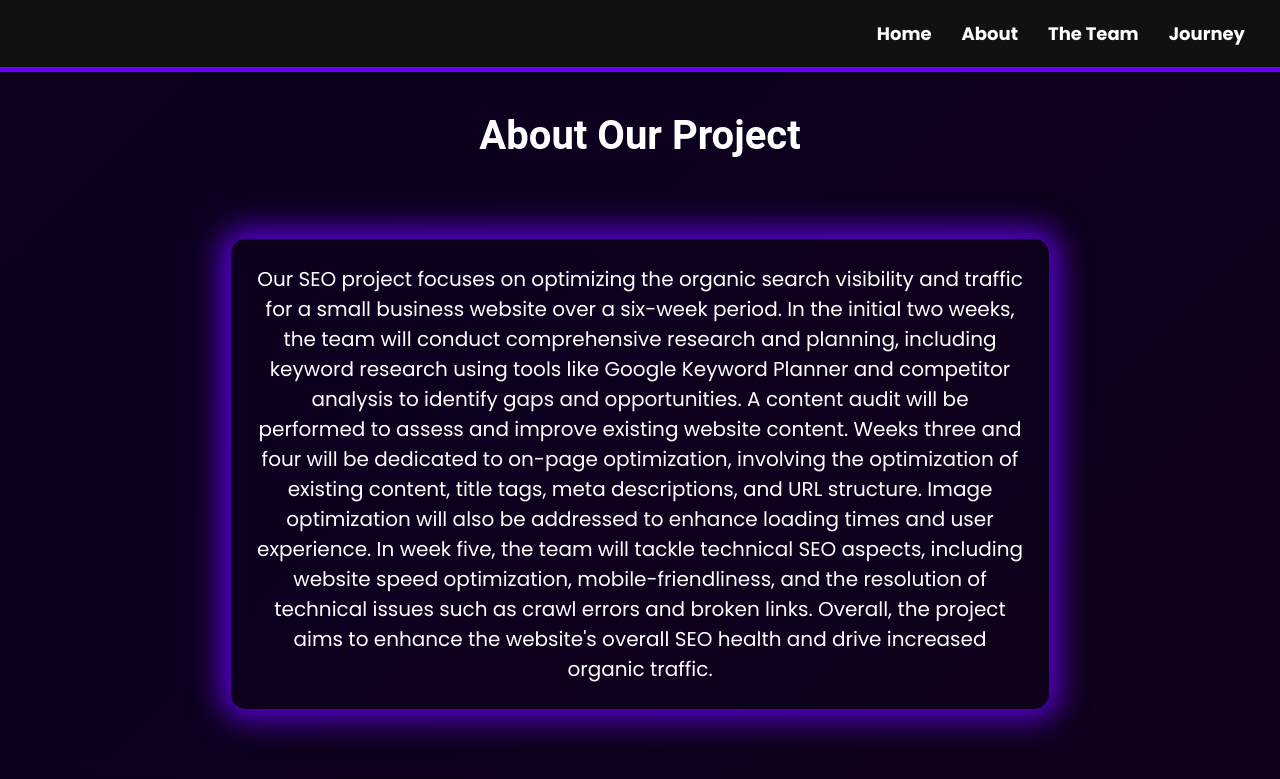
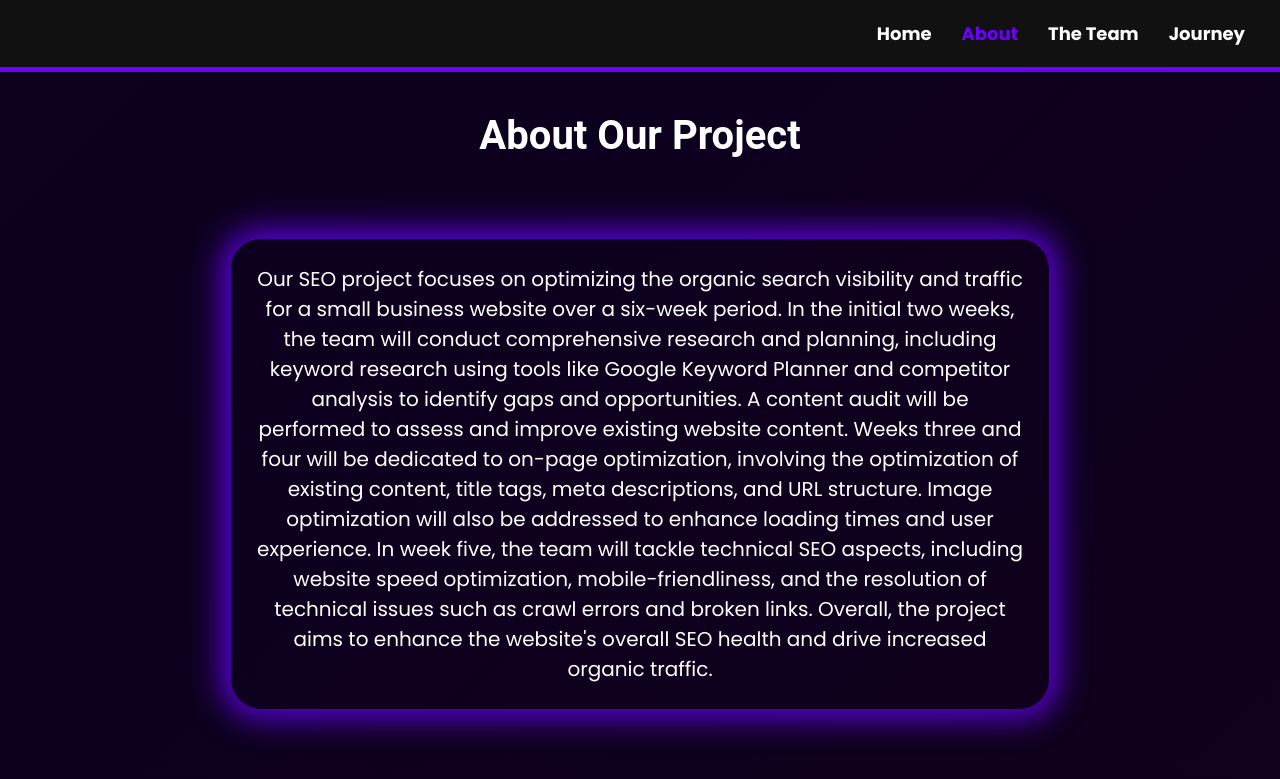
Before and after one commit to ayushmajumdar14/SEO2024, a Django app: page /about/ in a window 1280 px wide. Shown: the top 779 px of the page. Run offline with Django 4.2, Linux system fonts and the light colour scheme.

Commit message:
Update about.html

```diff
--- a/example/templates/about.html
+++ b/example/templates/about.html
@@ -54,6 +54,10 @@
                     margin: 0 15px; /* Adjust the spacing between elements */
                     transition: color 0.3s;
                 }
+                nav a.current {
+                    color: #6A00FF;
+
+                }
             nav a:hover {
                     color: #6A00FF; /* Change text color on hover */
                 }
@@ -72,18 +76,26 @@
 
             .custom-text-container {
                 max-width: 60%;
-                margin: 10vh auto;  /* Bring the box down */
+                margin: 10vh auto;
                 background: none;
                 box-shadow: 0px 0px 30px 10px rgba(106, 0, 255, 0.8);
-                border-radius: 15px;  /* Rounded corners */
+                border-radius: 30px;
                 position: relative;
-                height: auto;  /* Increase the overall height */
+                height: auto;
                 display: flex;
                 padding: 25px;
                 flex-direction: column;
                 justify-content: center;
                 align-items: center;
+                transition: border-radius 1s, box-shadow 0.7s;
             }
+
+            .custom-text-container:hover {
+                box-shadow: 0px 0px 50px 30px rgba(106, 0, 255, 0.8);
+                border-radius: 80px;
+                transition: border-radius 1s, box-shadow 0.7s; /* Separate transition duration for each property */
+            }
+
             .custom-text {
                 font-family: 'Poppins', sans-serif;
                 text-align: center;
@@ -99,7 +111,7 @@
         <header>
             <nav>
                 <a href="/home">Home</a>
-                <a href="/about">About</a>
+                <a href="/about" class="current">About</a>
                 <a href="/team">The Team</a>
                 <a href="/journey">Journey</a>
             </nav>
```
